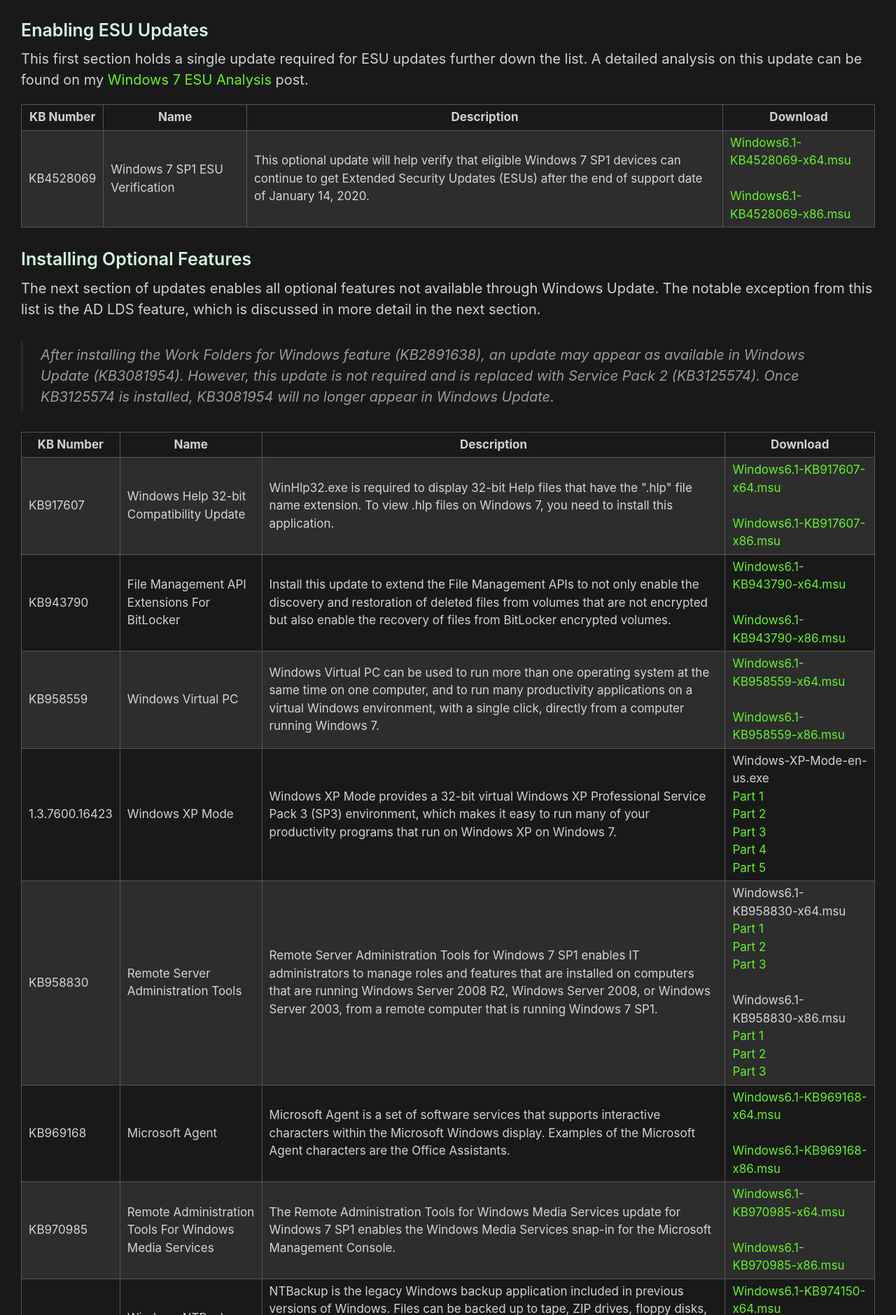
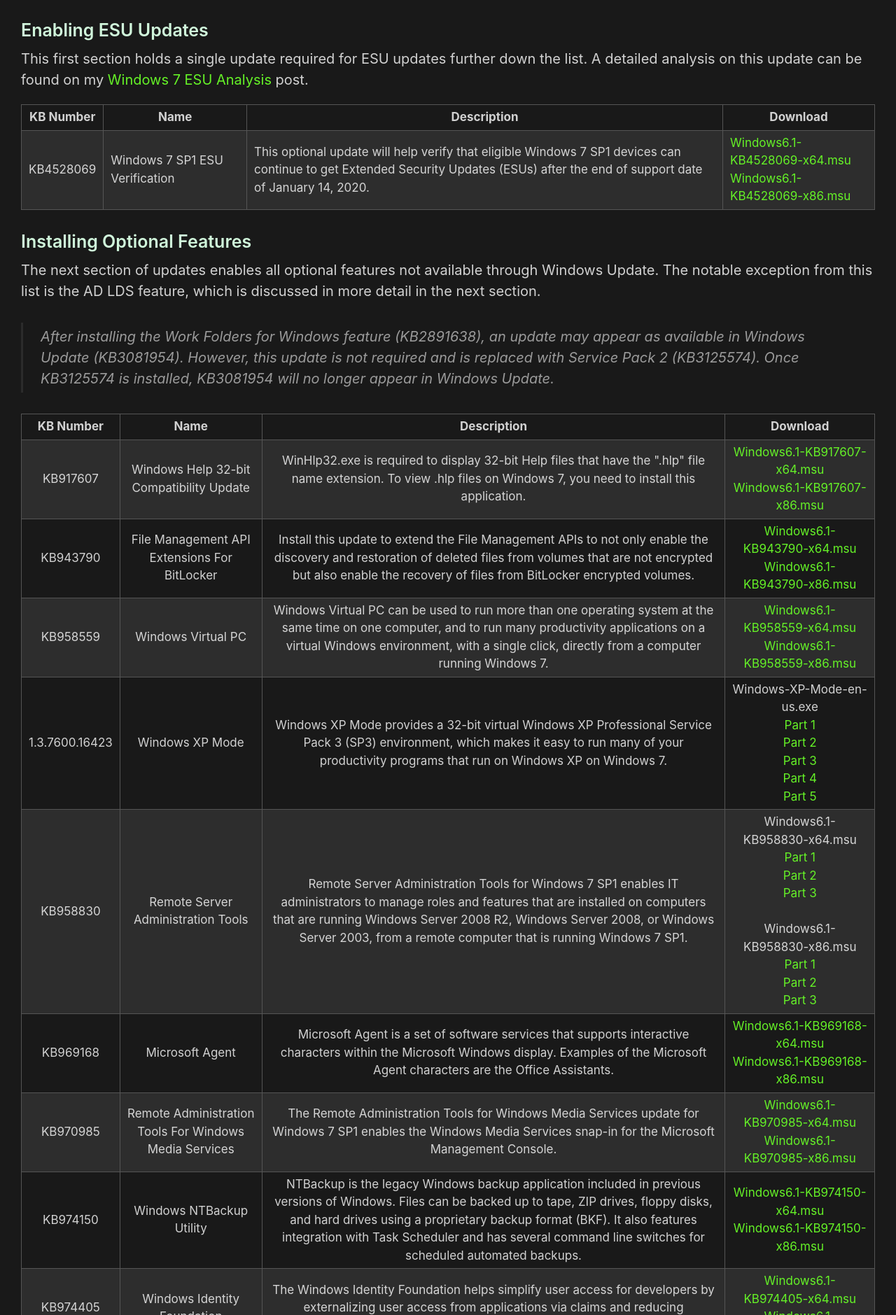
Before and after one commit to HackAndPwn/HackAndPwn.github.io, a Jekyll site: the page built from _posts/2020-05-23-windows-7-esu-patching.md, in a window 1280 px wide. Shown: the part 652-2531 px from the top of the page at 70% size. Built offline with Jekyll 4.4.1, drawn with Linux system fonts in a browser that asks for light colours.

Commit message:
Update 2020-05-23-windows-7-esu-patching.md

```diff
--- a/_posts/2020-05-23-windows-7-esu-patching.md
+++ b/_posts/2020-05-23-windows-7-esu-patching.md
@@ -17,7 +17,7 @@
 
 <table><colgroup><col width="8%" /><col width="17%" /><col width="57%" /><col width="18%" /></colgroup>
 <thead><tr><th style="text-align:center">KB Number</th><th style="text-align:center">Name</th><th style="text-align:center">Description</th><th style="text-align:center">Download</th></tr></thead><tbody>
-<tr><td>KB4528069</td><td>Windows 7 SP1 ESU Verification</td><td>This optional update will help verify that eligible Windows 7 SP1 devices can continue to get Extended Security Updates (ESUs) after the end of support date of January 14, 2020.</td><td><a href="https://github.com/HackAndPwn/Windows-7-Patching/raw/master/01_Enable_ESU/01_Windows6.1-KB4528069-x64.msu">Windows6.1-KB4528069-x64.msu</a><br>&nbsp;<br><a href="https://github.com/HackAndPwn/Windows-7-Patching/raw/master/01_Enable_ESU/01_Windows6.1-KB4528069-x86.msu">Windows6.1-KB4528069-x86.msu</a></td></tr>
+<tr><td>KB4528069</td><td>Windows 7 SP1 ESU Verification</td><td>This optional update will help verify that eligible Windows 7 SP1 devices can continue to get Extended Security Updates (ESUs) after the end of support date of January 14, 2020.</td><td><a href="https://github.com/HackAndPwn/Windows-7-Patching/raw/master/01_Enable_ESU/01_Windows6.1-KB4528069-x64.msu">Windows6.1-KB4528069-x64.msu</a><br><a href="https://github.com/HackAndPwn/Windows-7-Patching/raw/master/01_Enable_ESU/01_Windows6.1-KB4528069-x86.msu">Windows6.1-KB4528069-x86.msu</a></td></tr>
 </tbody></table>
 
 ### Installing Optional Features
@@ -26,27 +26,27 @@
 
 > After installing the Work Folders for Windows feature (KB2891638), an update may appear as available in Windows Update (KB3081954).  However, this update is not required and is replaced with Service Pack 2 (KB3125574).  Once KB3125574 is installed, KB3081954 will no longer appear in Windows Update.
 
-<table><colgroup><col width="8%" /><col width="17%" /><col width="57%" /><col width="18%" /></colgroup>
+<table style="text-align:center"><colgroup><col width="8%" /><col width="17%" /><col width="57%" /><col width="18%" /></colgroup>
 <thead><tr><th style="text-align:center">KB Number</th><th style="text-align:center">Name</th><th style="text-align:center">Description</th><th style="text-align:center">Download</th></tr></thead><tbody>
-<tr><td>KB917607</td><td>Windows Help 32-bit Compatibility Update</td><td>WinHlp32.exe is required to display 32-bit Help files that have the ".hlp" file name extension. To view .hlp files on Windows 7, you need to install this application.</td><td><a href="https://github.com/HackAndPwn/Windows-7-Patching/raw/master/02_Features/01_Windows6.1-KB917607-x64.msu">Windows6.1-KB917607-x64.msu</a><br>&nbsp;<br><a href="https://github.com/HackAndPwn/Windows-7-Patching/raw/master/02_Features/01_Windows6.1-KB917607-x86.msu">Windows6.1-KB917607-x86.msu</a></td></tr>
-<tr><td>KB943790</td><td>File Management API Extensions For BitLocker</td><td>Install this update to extend the File Management APIs to not only enable the discovery and restoration of deleted files from volumes that are not encrypted but also enable the recovery of files from BitLocker encrypted volumes.</td><td><a href="https://github.com/HackAndPwn/Windows-7-Patching/raw/master/02_Features/02_Windows6.1-KB943790-x64.msu">Windows6.1-KB943790-x64.msu</a><br>&nbsp;<br><a href="https://github.com/HackAndPwn/Windows-7-Patching/raw/master/02_Features/02_Windows6.1-KB943790-x86.msu">Windows6.1-KB943790-x86.msu</a></td></tr>
-<tr><td>KB958559</td><td>Windows Virtual PC</td><td>Windows Virtual PC can be used to run more than one operating system at the same time on one computer, and to run many productivity applications on a virtual Windows environment, with a single click, directly from a computer running Windows 7.</td><td><a href="https://github.com/HackAndPwn/Windows-7-Patching/raw/master/02_Features/03_Windows6.1-KB958559-x64.msu">Windows6.1-KB958559-x64.msu</a><br>&nbsp;<br><a href="https://github.com/HackAndPwn/Windows-7-Patching/raw/master/02_Features/03_Windows6.1-KB958559-x86.msu">Windows6.1-KB958559-x86.msu</a></td></tr>
+<tr><td>KB917607</td><td>Windows Help 32-bit Compatibility Update</td><td>WinHlp32.exe is required to display 32-bit Help files that have the ".hlp" file name extension. To view .hlp files on Windows 7, you need to install this application.</td><td><a href="https://github.com/HackAndPwn/Windows-7-Patching/raw/master/02_Features/01_Windows6.1-KB917607-x64.msu">Windows6.1-KB917607-x64.msu</a><br><a href="https://github.com/HackAndPwn/Windows-7-Patching/raw/master/02_Features/01_Windows6.1-KB917607-x86.msu">Windows6.1-KB917607-x86.msu</a></td></tr>
+<tr><td>KB943790</td><td>File Management API Extensions For BitLocker</td><td>Install this update to extend the File Management APIs to not only enable the discovery and restoration of deleted files from volumes that are not encrypted but also enable the recovery of files from BitLocker encrypted volumes.</td><td><a href="https://github.com/HackAndPwn/Windows-7-Patching/raw/master/02_Features/02_Windows6.1-KB943790-x64.msu">Windows6.1-KB943790-x64.msu</a><br><a href="https://github.com/HackAndPwn/Windows-7-Patching/raw/master/02_Features/02_Windows6.1-KB943790-x86.msu">Windows6.1-KB943790-x86.msu</a></td></tr>
+<tr><td>KB958559</td><td>Windows Virtual PC</td><td>Windows Virtual PC can be used to run more than one operating system at the same time on one computer, and to run many productivity applications on a virtual Windows environment, with a single click, directly from a computer running Windows 7.</td><td><a href="https://github.com/HackAndPwn/Windows-7-Patching/raw/master/02_Features/03_Windows6.1-KB958559-x64.msu">Windows6.1-KB958559-x64.msu</a><br><a href="https://github.com/HackAndPwn/Windows-7-Patching/raw/master/02_Features/03_Windows6.1-KB958559-x86.msu">Windows6.1-KB958559-x86.msu</a></td></tr>
 <tr><td>1.3.7600.16423</td><td>Windows XP Mode</td><td>Windows XP Mode provides a 32-bit virtual Windows XP Professional Service Pack 3 (SP3) environment, which makes it easy to run many of your productivity programs that run on Windows XP on Windows 7.</td><td>Windows-XP-Mode-en-us.exe<br><a href="https://github.com/HackAndPwn/Windows-7-Patching/raw/master/02_Features/04_WindowsXPMode_en-us.zip.001">Part 1</a><br><a href="https://github.com/HackAndPwn/Windows-7-Patching/raw/master/02_Features/04_WindowsXPMode_en-us.zip.002">Part 2</a><br><a href="https://github.com/HackAndPwn/Windows-7-Patching/raw/master/02_Features/04_WindowsXPMode_en-us.zip.003">Part 3</a><br><a href="https://github.com/HackAndPwn/Windows-7-Patching/raw/master/02_Features/04_WindowsXPMode_en-us.zip.004">Part 4</a><br><a href="https://github.com/HackAndPwn/Windows-7-Patching/raw/master/02_Features/04_WindowsXPMode_en-us.zip.005">Part 5</a></td></tr>
 <tr><td>KB958830</td><td>Remote Server Administration Tools</td><td>Remote Server Administration Tools for Windows 7 SP1 enables IT administrators to manage roles and features that are installed on computers that are running Windows Server 2008 R2, Windows Server 2008, or Windows Server 2003, from a remote computer that is running Windows 7 SP1.</td><td>Windows6.1-KB958830-x64.msu<br><a href="https://github.com/HackAndPwn/Windows-7-Patching/raw/master/02_Features/05_Windows6.1-KB958830-x64.zip.001">Part 1</a><br><a href="https://github.com/HackAndPwn/Windows-7-Patching/raw/master/02_Features/05_Windows6.1-KB958830-x64.zip.002">Part 2</a><br><a href="https://github.com/HackAndPwn/Windows-7-Patching/raw/master/02_Features/05_Windows6.1-KB958830-x64.zip.003">Part 3</a><br>&nbsp;<br>Windows6.1-KB958830-x86.msu<br><a href="https://github.com/HackAndPwn/Windows-7-Patching/raw/master/02_Features/05_Windows6.1-KB958830-x86.zip.001">Part 1</a><br><a href="https://github.com/HackAndPwn/Windows-7-Patching/raw/master/02_Features/05_Windows6.1-KB958830-x86.zip.002">Part 2</a><br><a href="https://github.com/HackAndPwn/Windows-7-Patching/raw/master/02_Features/05_Windows6.1-KB958830-x86.zip.003">Part 3</a></td></tr>
-<tr><td>KB969168</td><td>Microsoft Agent</td><td>Microsoft Agent is a set of software services that supports interactive characters within the Microsoft Windows display. Examples of the Microsoft Agent characters are the Office Assistants.</td><td><a href="https://github.com/HackAndPwn/Windows-7-Patching/raw/master/02_Features/06_Windows6.1-KB969168-x64.msu">Windows6.1-KB969168-x64.msu</a><br>&nbsp;<br><a href="https://github.com/HackAndPwn/Windows-7-Patching/raw/master/02_Features/06_Windows6.1-KB969168-x86.msu">Windows6.1-KB969168-x86.msu</a></td></tr>
-<tr><td>KB970985</td><td>Remote Administration Tools For Windows Media Services</td><td>The Remote Administration Tools for Windows Media Services update for Windows 7 SP1 enables the Windows Media Services snap-in for the Microsoft Management Console.</td><td><a href="https://github.com/HackAndPwn/Windows-7-Patching/raw/master/02_Features/07_Windows6.1-KB970985-x64.msu">Windows6.1-KB970985-x64.msu</a><br>&nbsp;<br><a href="https://github.com/HackAndPwn/Windows-7-Patching/raw/master/02_Features/07_Windows6.1-KB970985-x86.msu">Windows6.1-KB970985-x86.msu</a></td></tr>
-<tr><td>KB974150</td><td>Windows NTBackup Utility</td><td>NTBackup is the legacy Windows backup application included in previous versions of Windows. Files can be backed up to tape, ZIP drives, floppy disks, and hard drives using a proprietary backup format (BKF). It also features integration with Task Scheduler and has several command line switches for scheduled automated backups.</td><td><a href="https://github.com/HackAndPwn/Windows-7-Patching/raw/master/02_Features/08_Windows6.1-KB974150-x64.msu">Windows6.1-KB974150-x64.msu</a><br>&nbsp;<br><a href="https://github.com/HackAndPwn/Windows-7-Patching/raw/master/02_Features/08_Windows6.1-KB974150-x86.msu">Windows6.1-KB974150-x86.msu</a></td></tr>
-<tr><td>KB974405</td><td>Windows Identity Foundation</td><td>The Windows Identity Foundation helps simplify user access for developers by externalizing user access from applications via claims and reducing development effort with pre-built security logic and integrated .NET tools.</td><td><a href="https://github.com/HackAndPwn/Windows-7-Patching/raw/master/02_Features/09_Windows6.1-KB974405-x64.msu">Windows6.1-KB974405-x64.msu</a><br>&nbsp;<br><a href="https://github.com/HackAndPwn/Windows-7-Patching/raw/master/02_Features/09_Windows6.1-KB974405-x86.msu">Windows6.1-KB974405-x86.msu</a></td></tr>
-<tr><td>KB974674</td><td>Windows NTBackup Restore Utility</td><td>The Windows NTBackup Restore Utility for Windows 7 SP1 restores backups that are made on Windows XP and on Windows Server 2003 to computers that are running Windows 7 and Windows Server 2008 R2.</td><td><a href="https://github.com/HackAndPwn/Windows-7-Patching/raw/master/02_Features/10_Windows6.1-KB974674-x64.msu">Windows6.1-KB974674-x64.msu</a><br>&nbsp;<br><a href="https://github.com/HackAndPwn/Windows-7-Patching/raw/master/02_Features/10_Windows6.1-KB974674-x86.msu">Windows6.1-KB974674-x86.msu</a></td></tr>
+<tr><td>KB969168</td><td>Microsoft Agent</td><td>Microsoft Agent is a set of software services that supports interactive characters within the Microsoft Windows display. Examples of the Microsoft Agent characters are the Office Assistants.</td><td><a href="https://github.com/HackAndPwn/Windows-7-Patching/raw/master/02_Features/06_Windows6.1-KB969168-x64.msu">Windows6.1-KB969168-x64.msu</a><br><a href="https://github.com/HackAndPwn/Windows-7-Patching/raw/master/02_Features/06_Windows6.1-KB969168-x86.msu">Windows6.1-KB969168-x86.msu</a></td></tr>
+<tr><td>KB970985</td><td>Remote Administration Tools For Windows Media Services</td><td>The Remote Administration Tools for Windows Media Services update for Windows 7 SP1 enables the Windows Media Services snap-in for the Microsoft Management Console.</td><td><a href="https://github.com/HackAndPwn/Windows-7-Patching/raw/master/02_Features/07_Windows6.1-KB970985-x64.msu">Windows6.1-KB970985-x64.msu</a><br><a href="https://github.com/HackAndPwn/Windows-7-Patching/raw/master/02_Features/07_Windows6.1-KB970985-x86.msu">Windows6.1-KB970985-x86.msu</a></td></tr>
+<tr><td>KB974150</td><td>Windows NTBackup Utility</td><td>NTBackup is the legacy Windows backup application included in previous versions of Windows. Files can be backed up to tape, ZIP drives, floppy disks, and hard drives using a proprietary backup format (BKF). It also features integration with Task Scheduler and has several command line switches for scheduled automated backups.</td><td><a href="https://github.com/HackAndPwn/Windows-7-Patching/raw/master/02_Features/08_Windows6.1-KB974150-x64.msu">Windows6.1-KB974150-x64.msu</a><br><a href="https://github.com/HackAndPwn/Windows-7-Patching/raw/master/02_Features/08_Windows6.1-KB974150-x86.msu">Windows6.1-KB974150-x86.msu</a></td></tr>
+<tr><td>KB974405</td><td>Windows Identity Foundation</td><td>The Windows Identity Foundation helps simplify user access for developers by externalizing user access from applications via claims and reducing development effort with pre-built security logic and integrated .NET tools.</td><td><a href="https://github.com/HackAndPwn/Windows-7-Patching/raw/master/02_Features/09_Windows6.1-KB974405-x64.msu">Windows6.1-KB974405-x64.msu</a><br><a href="https://github.com/HackAndPwn/Windows-7-Patching/raw/master/02_Features/09_Windows6.1-KB974405-x86.msu">Windows6.1-KB974405-x86.msu</a></td></tr>
+<tr><td>KB974674</td><td>Windows NTBackup Restore Utility</td><td>The Windows NTBackup Restore Utility for Windows 7 SP1 restores backups that are made on Windows XP and on Windows Server 2003 to computers that are running Windows 7 and Windows Server 2008 R2.</td><td><a href="https://github.com/HackAndPwn/Windows-7-Patching/raw/master/02_Features/10_Windows6.1-KB974674-x64.msu">Windows6.1-KB974674-x64.msu</a><br><a href="https://github.com/HackAndPwn/Windows-7-Patching/raw/master/02_Features/10_Windows6.1-KB974674-x86.msu">Windows6.1-KB974674-x86.msu</a></td></tr>
 <tr><td>KB981390</td><td>Windows Server Update Services Best Practices Analyzer</td><td>You can use the Windows Server Update Services (WSUS) update for Best Practices Analyzer to scan a server that is running WSUS. A BPA scan of WSUS can help you determine whether WSUS was properly installed and configured on your server. Scan results are displayed as a list of issues that you can sort by severity, and results include recommendations for fixing issues and links to instructions. No configuration changes are made by running the scan.</td><td><a href="https://github.com/HackAndPwn/Windows-7-Patching/raw/master/02_Features/11_Windows6.1-KB981390-x64.msu">Windows6.1-KB981390-x64.msu</a></td></tr>
 <tr><td>KB981392</td><td>Application Server Best Practices Analyzer</td><td>You can use the Application Server update for Best Practices Analyzer to scan a server that is running the Application Server role. BPA can help you determine whether Application Server was installed correctly on a server. Scan results are displayed as a list of issues that you can sort by severity, and results include recommendations for fixing issues and links to instructions. No configuration changes are made by running the scan.</td><td><a href="https://github.com/HackAndPwn/Windows-7-Patching/raw/master/02_Features/12_Windows6.1-KB981392-x64.msu">Windows6.1-KB981392-x64.msu</a></td></tr>
 <tr><td>KB2386667</td><td>Application Server Best Practices Analyzer Rules Revision</td><td>Install this update to revise the rules of the Best Practice Analyzer (BPA) for the Application Server role.</td><td><a href="https://github.com/HackAndPwn/Windows-7-Patching/raw/master/02_Features/13_Windows6.1-KB2386667-x64.msu">Windows6.1-KB2386667-x64.msu</a></td></tr>
-<tr><td>KB2666914</td><td>DirectAccess Connectivity Assistant 2.0</td><td>The Microsoft DirectAccess Connectivity Assistant (DCA) version 2.0 is used by DirectAccess client computers running Windows 7, to connect to Windows Server 2012 servers running DirectAccess.</td><td><a href="https://github.com/HackAndPwn/Windows-7-Patching/raw/master/02_Features/14_Windows6.1-KB2666914-x64.msu">Windows6.1-KB2666914-x64.msu</a><br>&nbsp;<br><a href="https://github.com/HackAndPwn/Windows-7-Patching/raw/master/02_Features/14_Windows6.1-KB2666914-x86.msu">Windows6.1-KB2666914-x86.msu</a></td></tr>
-<tr><td>KB2790621</td><td>Windows Server Essentials Connector</td><td>Windows Server Essentials Connector is software that helps you connect your PC or Mac client to Windows Server 2012 R2 with the Windows Server Essentials Experience server role enabled. It also enables and manages key client-side functionality of Windows Server Essentials Experience.</td><td><a href="https://github.com/HackAndPwn/Windows-7-Patching/raw/master/02_Features/15_Windows6.1-KB2790621-x64.msu">Windows6.1-KB2790621-x64.msu</a><br>&nbsp;<br><a href="https://github.com/HackAndPwn/Windows-7-Patching/raw/master/02_Features/15_Windows6.1-KB2790621-x86.msu">Windows6.1-KB2790621-x86.msu</a></td></tr>
-<tr><td>KB2891638</td><td>Work Folders For Windows</td><td>Work Folders is a place to store your work files so that you can open them from all computers and devices, even when you are offline.</td><td><a href="https://github.com/HackAndPwn/Windows-7-Patching/raw/master/02_Features/16_Windows6.1-KB2891638-x64.msu">Windows6.1-KB2891638-x64.msu</a><br>&nbsp;<br><a href="https://github.com/HackAndPwn/Windows-7-Patching/raw/master/02_Features/16_Windows6.1-KB2891638-x86.msu">Windows6.1-KB2891638-x86.msu</a></td></tr>
-<tr><td>KB2959936</td><td>Embedded Lockdown Manager Feature Set Update</td><td>Embedded Lockdown Manager uses Windows Management Instrumentation (WMI) providers to detect and change configuration settings and can export the settings to PowerShell scripts.</td><td><a href="https://github.com/HackAndPwn/Windows-7-Patching/raw/master/02_Features/17_Windows6.1-KB2959936-x64.msu">Windows6.1-KB2959936-x64.msu</a><br>&nbsp;<br><a href="https://github.com/HackAndPwn/Windows-7-Patching/raw/master/02_Features/17_Windows6.1-KB2959936-x86.msu">Windows6.1-KB2959936-x86.msu</a></td></tr>
-<tr><td>KB2990999</td><td>Internet Explorer 11 Web Driver Tool</td><td>The IE WebDriver Tool enables developers to create automated tests that simulate users interacting with webpages and report back results in Internet Explorer 11. It can also manage testing across multiple windows, tabs, and webpages in a single session.</td><td><a href="https://github.com/HackAndPwn/Windows-7-Patching/raw/master/02_Features/18_Windows6.1-KB2990999-x64.msu">Windows6.1-KB2990999-x64.msu</a><br>&nbsp;<br><a href="https://github.com/HackAndPwn/Windows-7-Patching/raw/master/02_Features/18_Windows6.1-KB2990999-x86.msu">Windows6.1-KB2990999-x86.msu</a></td></tr>
-<tr><td>KB3191566</td><td>Windows Management Framework 5.1</td><td>Windows Management Framework 5.1 includes updates to Windows PowerShell, Windows PowerShell Desired State Configuration (DSC), Windows Remote Management (WinRM), and Windows Management Instrumentation (WMI).</td><td><a href="https://github.com/HackAndPwn/Windows-7-Patching/raw/master/02_Features/19_Windows6.1-KB3191566-x64.msu">Windows6.1-KB3191566-x64.msu</a><br>&nbsp;<br><a href="https://github.com/HackAndPwn/Windows-7-Patching/raw/master/02_Features/19_Windows6.1-KB3191566-x86.msu">Windows6.1-KB3191566-x86.msu</a></td></tr>
+<tr><td>KB2666914</td><td>DirectAccess Connectivity Assistant 2.0</td><td>The Microsoft DirectAccess Connectivity Assistant (DCA) version 2.0 is used by DirectAccess client computers running Windows 7, to connect to Windows Server 2012 servers running DirectAccess.</td><td><a href="https://github.com/HackAndPwn/Windows-7-Patching/raw/master/02_Features/14_Windows6.1-KB2666914-x64.msu">Windows6.1-KB2666914-x64.msu</a><br><a href="https://github.com/HackAndPwn/Windows-7-Patching/raw/master/02_Features/14_Windows6.1-KB2666914-x86.msu">Windows6.1-KB2666914-x86.msu</a></td></tr>
+<tr><td>KB2790621</td><td>Windows Server Essentials Connector</td><td>Windows Server Essentials Connector is software that helps you connect your PC or Mac client to Windows Server 2012 R2 with the Windows Server Essentials Experience server role enabled. It also enables and manages key client-side functionality of Windows Server Essentials Experience.</td><td><a href="https://github.com/HackAndPwn/Windows-7-Patching/raw/master/02_Features/15_Windows6.1-KB2790621-x64.msu">Windows6.1-KB2790621-x64.msu</a><br><a href="https://github.com/HackAndPwn/Windows-7-Patching/raw/master/02_Features/15_Windows6.1-KB2790621-x86.msu">Windows6.1-KB2790621-x86.msu</a></td></tr>
+<tr><td>KB2891638</td><td>Work Folders For Windows</td><td>Work Folders is a place to store your work files so that you can open them from all computers and devices, even when you are offline.</td><td><a href="https://github.com/HackAndPwn/Windows-7-Patching/raw/master/02_Features/16_Windows6.1-KB2891638-x64.msu">Windows6.1-KB2891638-x64.msu</a><br><a href="https://github.com/HackAndPwn/Windows-7-Patching/raw/master/02_Features/16_Windows6.1-KB2891638-x86.msu">Windows6.1-KB2891638-x86.msu</a></td></tr>
+<tr><td>KB2959936</td><td>Embedded Lockdown Manager Feature Set Update</td><td>Embedded Lockdown Manager uses Windows Management Instrumentation (WMI) providers to detect and change configuration settings and can export the settings to PowerShell scripts.</td><td><a href="https://github.com/HackAndPwn/Windows-7-Patching/raw/master/02_Features/17_Windows6.1-KB2959936-x64.msu">Windows6.1-KB2959936-x64.msu</a><br><a href="https://github.com/HackAndPwn/Windows-7-Patching/raw/master/02_Features/17_Windows6.1-KB2959936-x86.msu">Windows6.1-KB2959936-x86.msu</a></td></tr>
+<tr><td>KB2990999</td><td>Internet Explorer 11 Web Driver Tool</td><td>The IE WebDriver Tool enables developers to create automated tests that simulate users interacting with webpages and report back results in Internet Explorer 11. It can also manage testing across multiple windows, tabs, and webpages in a single session.</td><td><a href="https://github.com/HackAndPwn/Windows-7-Patching/raw/master/02_Features/18_Windows6.1-KB2990999-x64.msu">Windows6.1-KB2990999-x64.msu</a><br><a href="https://github.com/HackAndPwn/Windows-7-Patching/raw/master/02_Features/18_Windows6.1-KB2990999-x86.msu">Windows6.1-KB2990999-x86.msu</a></td></tr>
+<tr><td>KB3191566</td><td>Windows Management Framework 5.1</td><td>Windows Management Framework 5.1 includes updates to Windows PowerShell, Windows PowerShell Desired State Configuration (DSC), Windows Remote Management (WinRM), and Windows Management Instrumentation (WMI).</td><td><a href="https://github.com/HackAndPwn/Windows-7-Patching/raw/master/02_Features/19_Windows6.1-KB3191566-x64.msu">Windows6.1-KB3191566-x64.msu</a><br><a href="https://github.com/HackAndPwn/Windows-7-Patching/raw/master/02_Features/19_Windows6.1-KB3191566-x86.msu">Windows6.1-KB3191566-x86.msu</a></td></tr>
 </tbody></table>
 
 ### Installing the AD LDS Optional Feature
```
